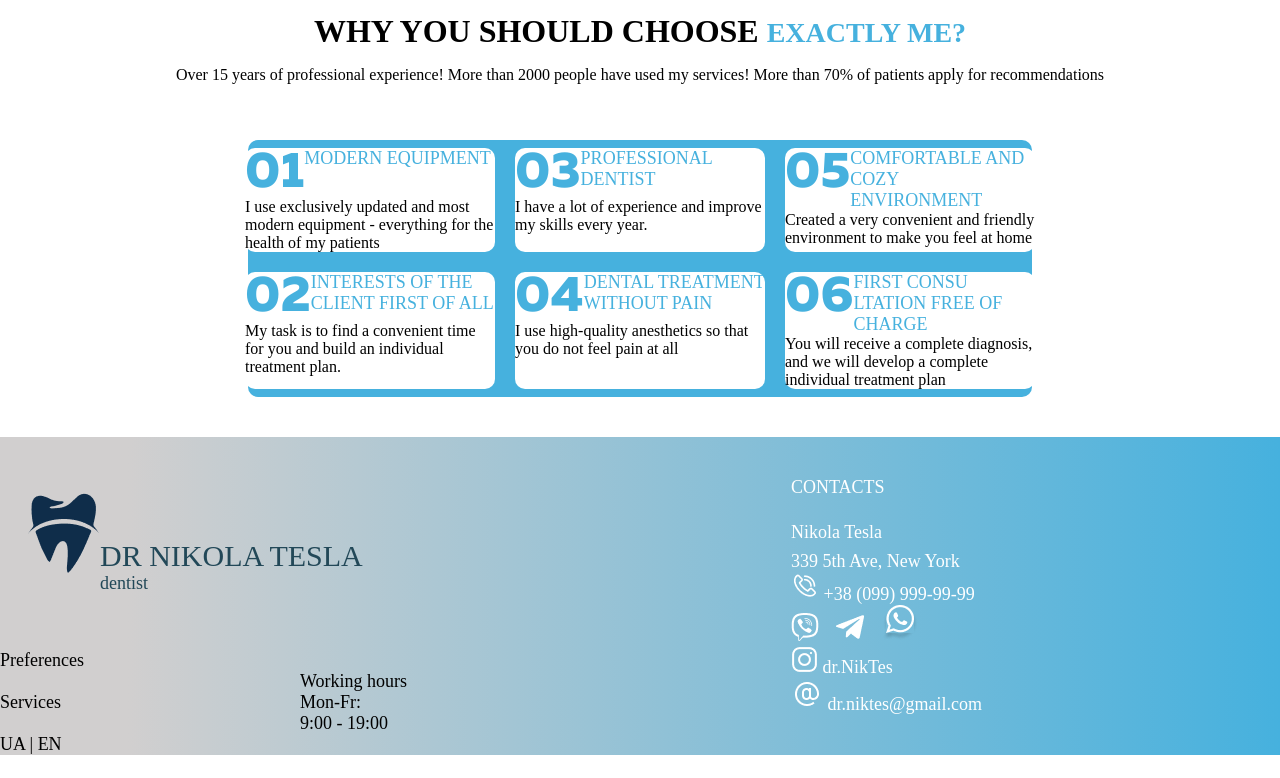
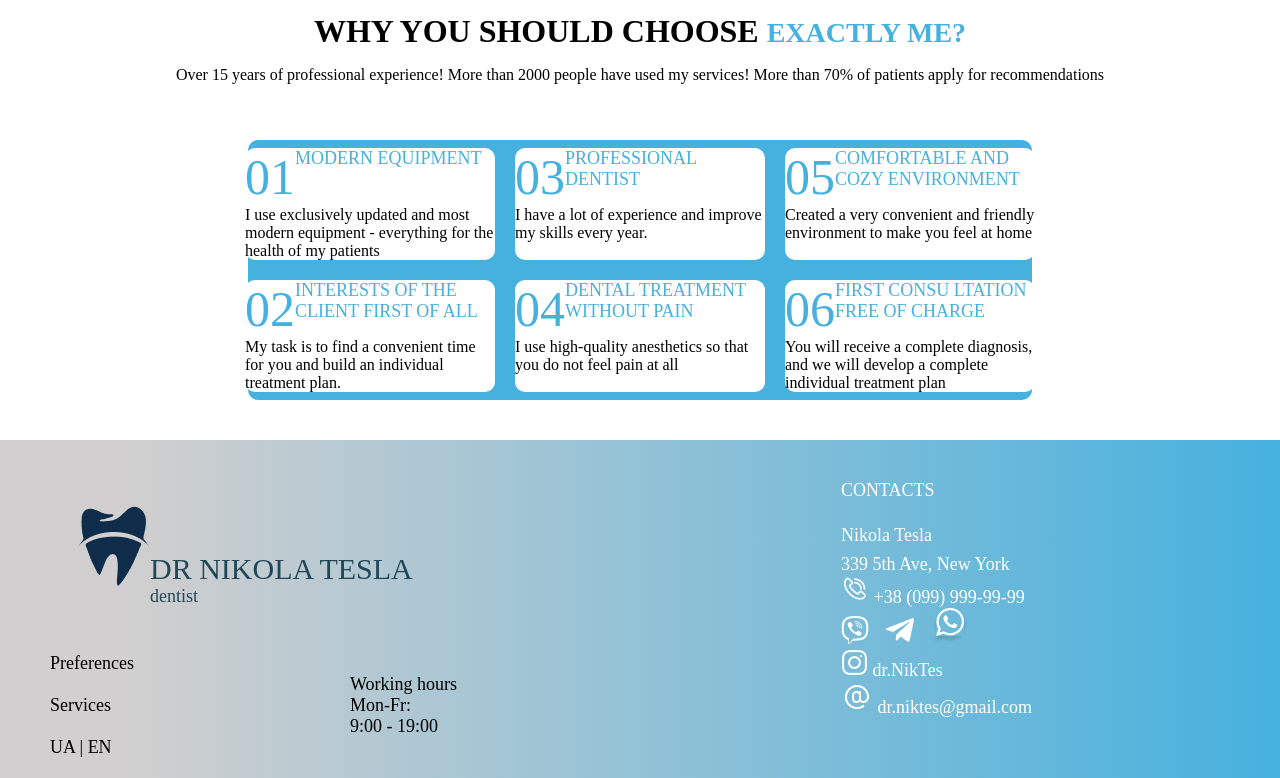
Before and after one commit to ElenaStr13/Homework11, a plain HTML site: page index.html in a window 1280 px wide. Shown: the part 729-1507 px from the top of the page. Before the commit the page ends 1484 px from the top, so only its background shows below. Drawn offline with Linux system fonts and the light colour scheme; a web font is replaced by a local one.

Commit message:
new-img2 and new fonts

```diff
--- a/css/style.css
+++ b/css/style.css
@@ -12,12 +12,18 @@
     width: 100%;
 }
 @font-face {
-    font-family: 'Mullerb';
-    src: url('/fonts/MullerExtraBoldDEMO.woff') format('woff');
+    font-family: 'Muller';
+    src: url('../fonts/MullerNarrow-ExtraBold.woff') format('woff');
+    font-weight: bold;
+    font-style: normal;
+    font-display: swap;
 }
 @font-face {
-    font-family: 'Muler';
-    src: url('/fonts/AnyConv.com__MullerThinDEMO.woff2') format('woff2');
+    font-family: 'Muller';
+    src: url('../fonts/AnyConv.com__MullerNarrow-Light.woff2') format('woff2');
+    font-weight: 300;
+    font-style: normal;
+    font-display: swap;
 }
 /*меню*/
 .menu {
@@ -273,9 +279,9 @@ footer {
     background: linear-gradient(90deg, rgb(209, 207, 207) 10%, #46B1DE) ;
     display: flex;
     flex-wrap: wrap;
-    justify-content: flex-start;
     font-size: 18px;
-    font-family: 'Muler';
+    font-family: 'Muller';
+    padding: 20px 50px;
 }
 
 .dark-logo {
@@ -334,10 +340,11 @@ footer {
 }
 .white-text {
     color: white;
-    margin-top: 5vh;
-    padding: 40px, 0;
-    margin-bottom: 5vh;
-
+    display: flex;
+    flex-direction: column;
+    margin-top: 20px;
+    padding-bottom: 40px;
+    padding-right: 10px;
 }
 .white-text>div:nth-child(1) {
     margin-bottom: 3vh;
@@ -348,4 +355,5 @@ footer {
 .icons>img:nth-child(1),
 .icons>img:nth-child(2)  {
     margin-right: 1vw;
+
 }
--- a/index.html
+++ b/index.html
@@ -10,7 +10,7 @@
     <link href="https://fonts.googleapis.com/css2?family=Open+Sans:wght@600;700&display=swap" rel="stylesheet">
     <link rel="stylesheet" href="./fonts/MullerThinDEMO.woff">
     <link rel="stylesheet" href="./fonts/MullerExtraBoldDEMO.woff">
-    <title>Homework10</title>
+    <title>Homework11</title>
 </head>
 
 <body>
```
Also changed, not shown: fonts/AnyConv.com__MullerNarrow-Light.woff2 (added), fonts/AnyConv.com__MullerThinDEMO.woff2 (deleted), fonts/MullerExtraBoldDEMO.woff (deleted), fonts/MullerNarrow-ExtraBold.woff (added), img/new-img.jpg (added), img/new-img2.jpg (added), 1 other file.
